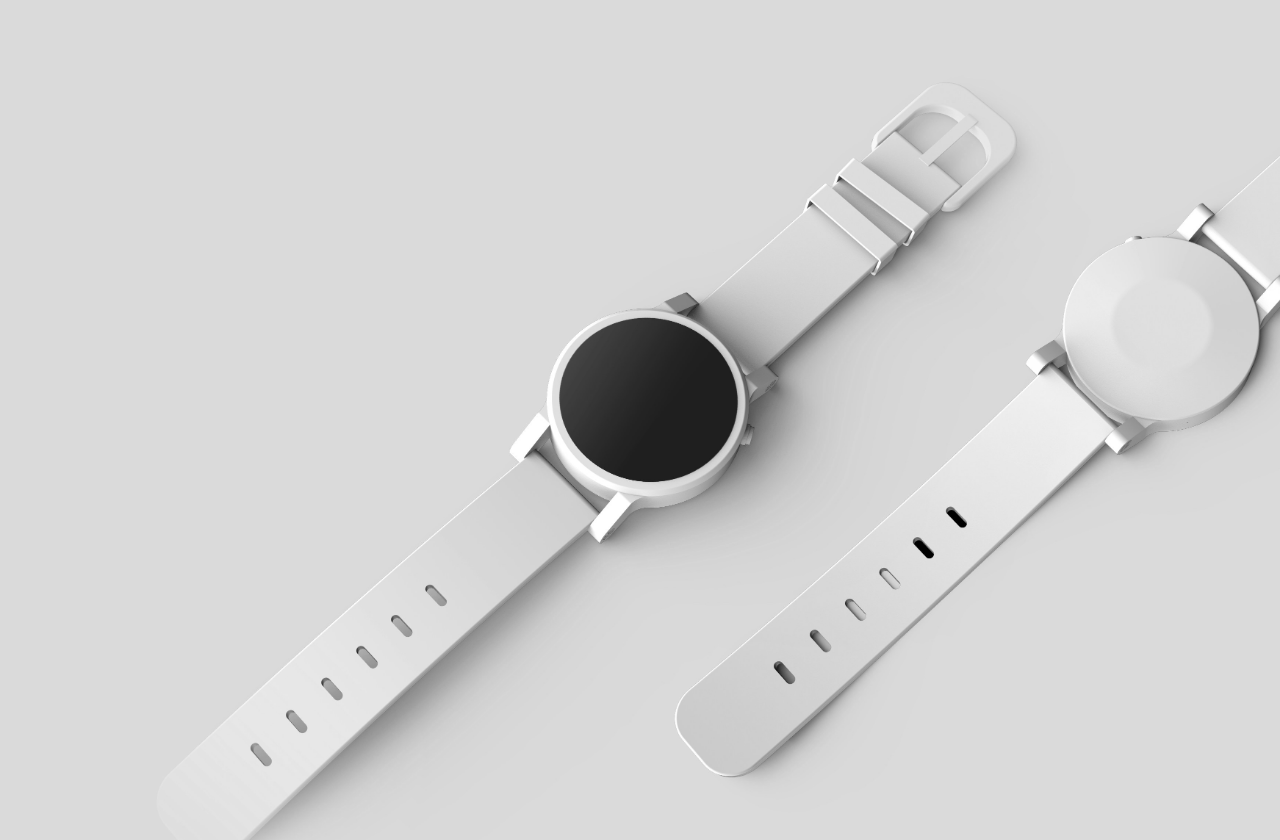
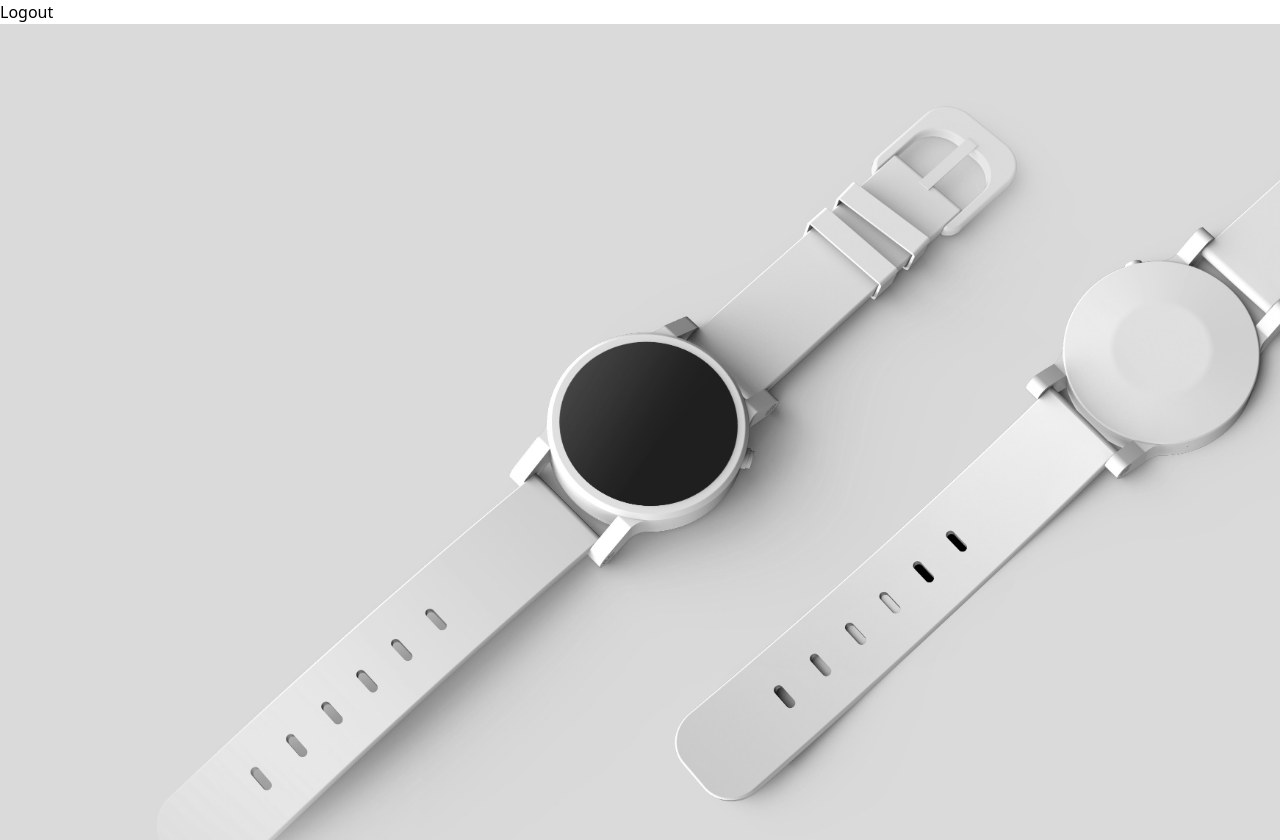
Before and after one commit to nifnip22/Belajar-React, a React (Vite) app: page /products in a window 1280 px wide. Shown: the top 840 px of the page. Built offline with nearby package versions, Linux system fonts and the light colour scheme.

Commit message:
Event Handler in React

```diff
--- a/src/components/elements/Button/index.tsx
+++ b/src/components/elements/Button/index.tsx
@@ -9,21 +9,38 @@ export class ButtonClass extends React.Component {
 
 // Membuat Component menggunakan Function (Stateless Component)
 export function ButtonFunction() {
-	return (
-		<button className='bg-transparent hover:bg-green-800 text-green-700 font-semibold hover:text-white py-2 px-4 border border-green-500 hover:border-transparent rounded'>Function</button>
-	)
+	return <button className='bg-transparent hover:bg-green-800 text-green-700 font-semibold hover:text-white py-2 px-4 border border-green-500 hover:border-transparent rounded'>Function</button>;
 }
 
 // Membuat Component menggunakan Const
 export const ButtonConst = () => {
-	return (
-		<button className='bg-transparent hover:bg-gray-800 text-gray-700 font-semibold hover:text-white py-2 px-4 border border-gray-500 hover:border-transparent rounded'>Const</button>
-	)
-}
+	return <button className='bg-transparent hover:bg-gray-800 text-gray-700 font-semibold hover:text-white py-2 px-4 border border-gray-500 hover:border-transparent rounded'>Const</button>;
+};
 
 // Contoh Penggunaan Props pada Button
-export const ButtonProps = ({ children, variant = 'bg-blue-700', classname, hover = 'bg-blue-800' }: { children: React.ReactNode, classname?: string, variant?: string, hover?: string }) => {
-    return (
-		<button className={`${classname} ${variant} hover:${hover} text-white font-semibold py-2 px-4 rounded`}>{children}</button>
-	)
-}
+export const ButtonProps = ({
+	children,
+	variant = 'bg-blue-700',
+	classname,
+	hover = 'bg-blue-800',
+	onclick = () => {},
+	type = 'button',
+}: {
+	children: React.ReactNode;
+	classname?: string;
+	variant?: string;
+	hover?: string;
+	onclick?: () => void;
+	type?: 'button' | 'submit' | 'reset' | undefined;
+}) => {
+	return (
+		<button
+			type={type}
+			onClick={() => {
+				onclick?.();
+			}}
+			className={`${classname} ${variant} hover:${hover} text-white font-semibold py-2 px-4 rounded`}>
+			{children}
+		</button>
+	);
+};
--- a/src/components/fragments/LoginForm.tsx
+++ b/src/components/fragments/LoginForm.tsx
@@ -1,12 +1,22 @@
-import { ButtonProps } from "../elements/Button";
-import InputForm from "../elements/Form";
+import { ButtonProps } from '../elements/Button';
+import InputForm from '../elements/Form';
 
 const LoginForm = () => {
+	// Contoh Event Handler di React
+	const handleLogin = (event: React.FormEvent<HTMLFormElement>) => {
+		event.preventDefault();
+		const target = event.target as HTMLFormElement;
+		localStorage.setItem('email', target.email.value);
+		localStorage.setItem('password', target.password.value);
+		window.location.href = '/products';
+	};
 	return (
-		<form action=''>
+		<form onSubmit={handleLogin}>
 			<InputForm name='email' text='Email' type='email' placeholder='example123@mail.com' />
 			<InputForm name='password' text='Password' type='password' placeholder='********' />
-			<ButtonProps classname='w-full'>Login</ButtonProps>
+			<ButtonProps classname='w-full' type='submit'>
+				Login
+			</ButtonProps>
 		</form>
 	);
 };
--- a/src/pages/products.tsx
+++ b/src/pages/products.tsx
@@ -1,3 +1,4 @@
+import { ButtonProps } from '../components/elements/Button';
 import ProductCard from '../components/fragments/ProductCard';
 
 // Contoh penggunaan Rendering Lists di React
@@ -19,13 +20,27 @@ const products = [
 	},
 ];
 
+const email = localStorage.getItem('email');
+
 const ProductsPage = () => {
+
+    const handleLogout = () => {
+        localStorage.removeItem('email');
+        localStorage.removeItem('password');
+        window.location.href = '/login'
+    };
+
 	return (
 		<>
+			<div className='flex justify-end h-10 bg-gray-200 items-center px-10'>
+                {email}
+                <ButtonProps classname='ml-5 bg-black' onclick={handleLogout}>Logout</ButtonProps>
+            </div>
+
 			<div className='flex flex-wrap justify-center space-x-4 py-5'>
 				{products.map((product) => {
 					return (
-						<ProductCard>
+						<ProductCard key={product.id}>
 							<ProductCard.Header image={product.image} />
 							<ProductCard.Body name={product.name}>{product.description}</ProductCard.Body>
 							<ProductCard.Footer price={product.price} />
```
